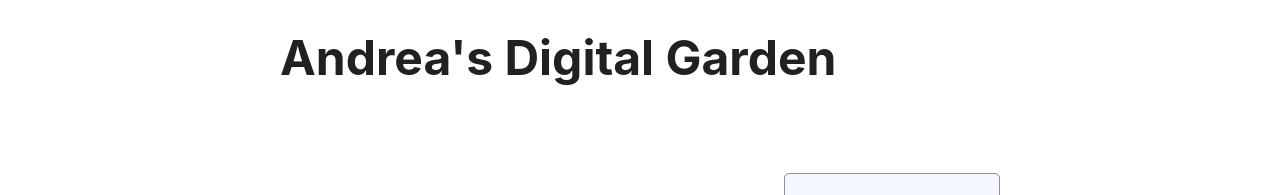
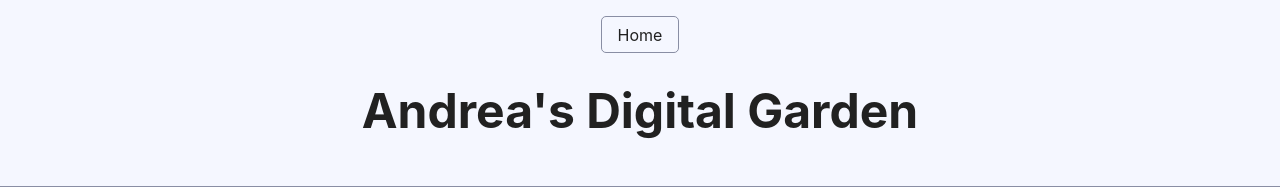
Before and after one commit to anprivitera/anprivitera.com, an Astro site: page / in a window 1280 px wide. Shown: the top 195 px of the page. Built offline with nearby package versions, Linux system fonts and the light colour scheme; Astro itself is replaced by a stand-in of ours; grey boxes are pictures that could not be loaded.

Commit message:
Closes #5: Created header with navigation

```diff
--- /dev/null
+++ b/src/components/Header.astro
@@ -0,0 +1,9 @@
+---
+const { title } = Astro.props
+
+---
+
+<nav>
+    <a href="/">Home</a>
+</nav>
+<h1>{title}</h1>
--- a/src/pages/blog/[...slug].astro
+++ b/src/pages/blog/[...slug].astro
@@ -2,6 +2,7 @@
 import { Image } from 'astro:assets';
 import { type CollectionEntry, getCollection, render } from 'astro:content';
 import Head from '../../components/Head.astro';
+import Header from '../../components/Header.astro';
 import FormattedDate from '../../components/FormattedDate.astro';
 
 export async function getStaticPaths() {
@@ -29,6 +30,9 @@
 	<head>
         <Head />
 	</head>
+	<header>
+		<Header title={title} />
+	</header>
 	<body>
 		<main>
 			<article>
@@ -54,7 +58,6 @@
 								)
 							}
 						</div>
-						<h1>{title}</h1>
 					</div>
                      <Content />
 				</div>
--- a/src/pages/index.astro
+++ b/src/pages/index.astro
@@ -1,7 +1,9 @@
 ---
 import { getCollection } from "astro:content";
+import DateComponent from "../components/FormattedDate.astro";
 import Head from "../components/Head.astro";
-import DateComponent from "../components/FormattedDate.astro";
+import Header from "../components/Header.astro";
+
 import { Image } from 'astro:assets';
 import andrea from '../content/imgs/andrea.webp';
 
@@ -19,8 +21,10 @@
 	<head>
 		 <Head />
 	</head>
+	<header>
+		<Header title="Andrea's Digital Garden" />
+	</header>
 	<body>
-		<h1>Andrea's Digital Garden</h1>
 			<main>
 				<aside class="notice h-card">
 					<Image class="u-photo" src={andrea} alt="Andrea's profile picture" width="150" />
```
